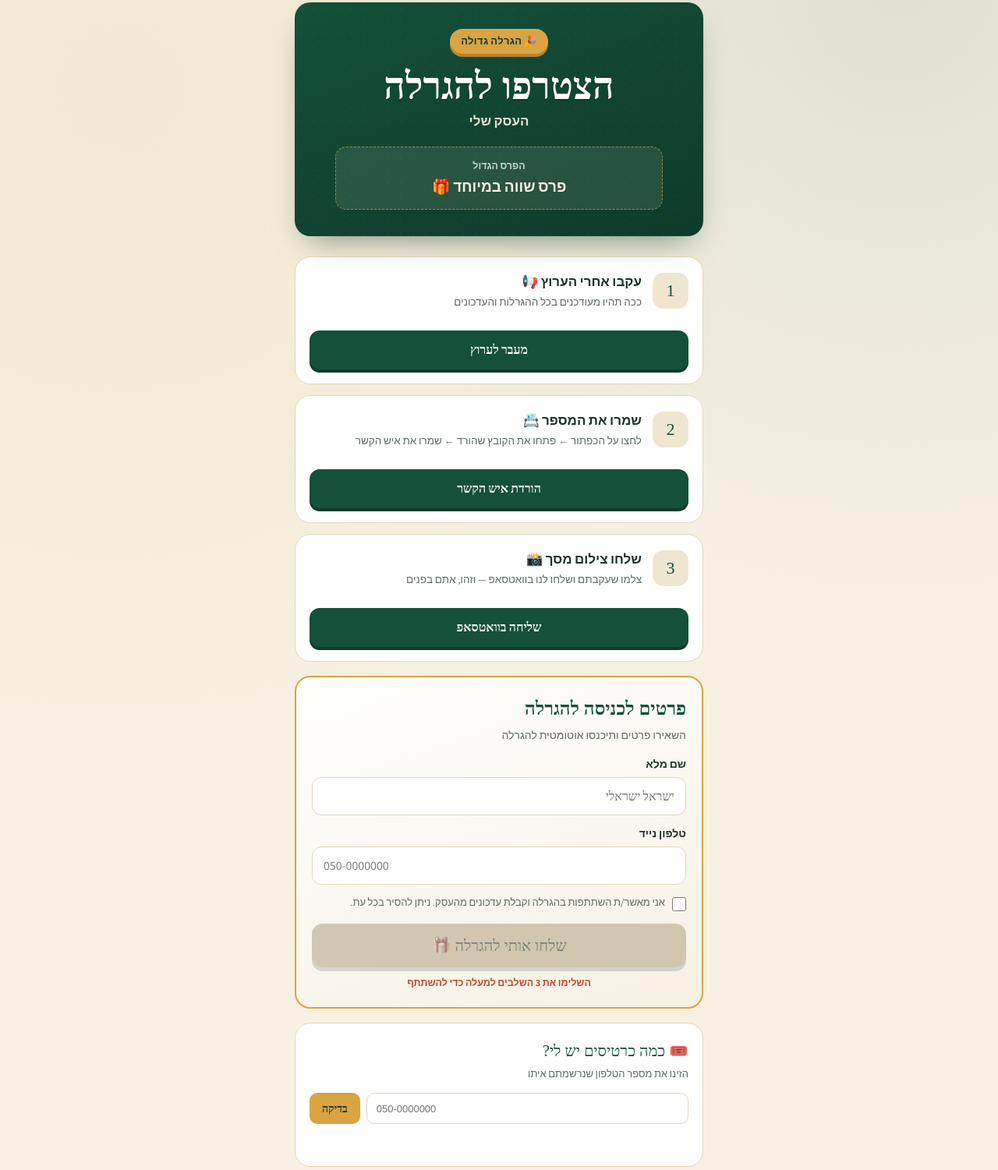
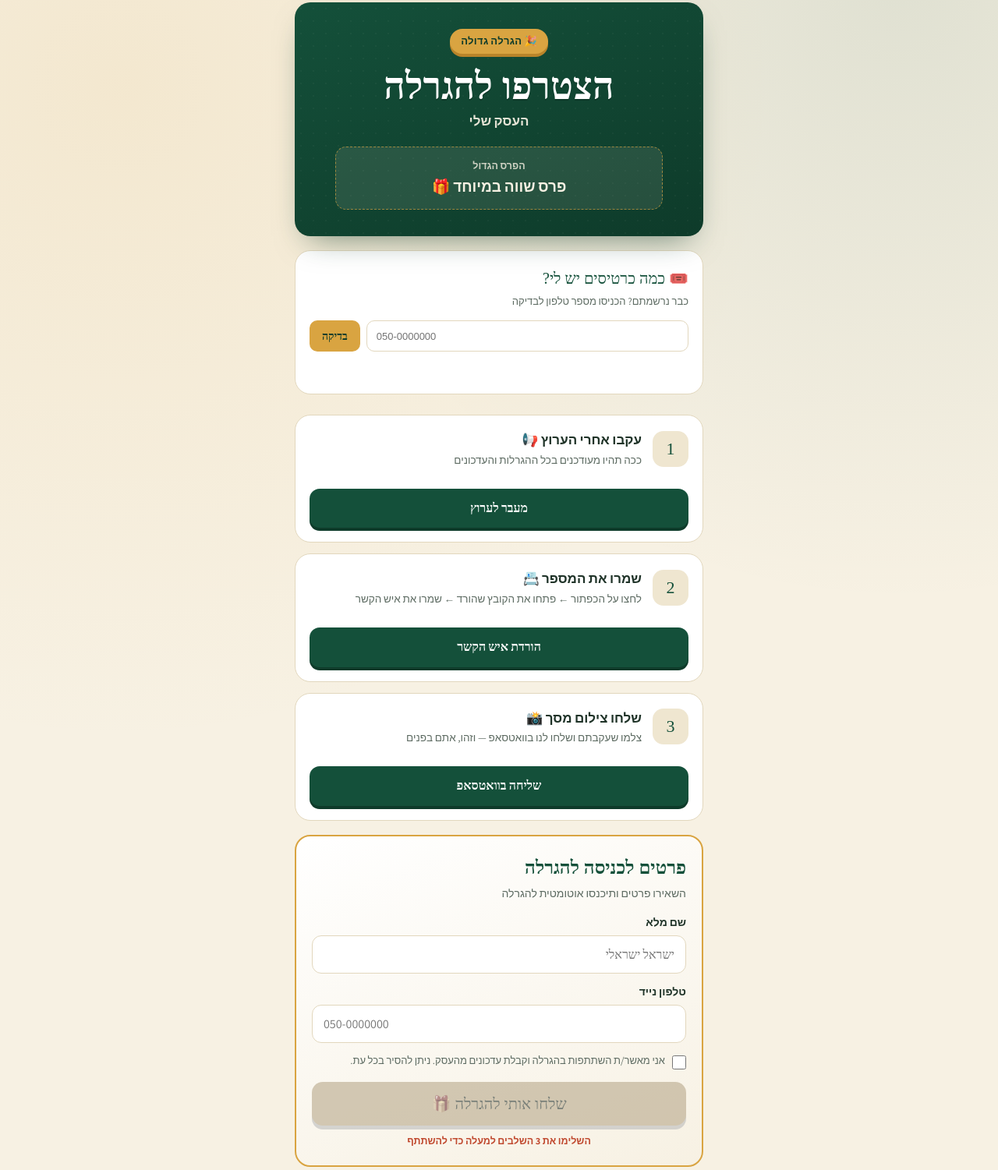
Before and after one commit to shimonc29/lottery-app, a website: page public/index.html in a window 1280 px wide. Shown: the part 19-1520 px from the top of the page at 78% size. Drawn offline with Linux system fonts and the light colour scheme; no server answers; a web font is replaced by a local one.

Commit message:
Move ticket checker above form - more visible

```diff
--- a/public/index.html
+++ b/public/index.html
@@ -237,6 +237,17 @@
       <div class="prize"><span>הפרס הגדול</span><div id="prize">פרס שווה במיוחד 🎁</div></div>
     </header>
 
+    <!-- בדיקת כרטיסים — לחברים שכבר נרשמו -->
+    <div class="check-card" id="check-card">
+      <div class="check-title">🎟️ כמה כרטיסים יש לי?</div>
+      <p class="check-sub">כבר נרשמתם? הכניסו מספר טלפון לבדיקה</p>
+      <div class="ref-link-wrap">
+        <input type="tel" id="check-phone" class="ref-link-input" placeholder="050-0000000" inputmode="numeric" style="color:var(--ink);background:#fff;border:1px solid var(--line)" />
+        <button class="copy-btn" id="check-btn">בדיקה</button>
+      </div>
+      <div id="check-result" style="margin-top:14px;min-height:20px"></div>
+    </div>
+
     <section id="flow">
       <div class="steps">
         <!-- שלב 1 -->
@@ -309,17 +320,6 @@
         <button class="share-btn" id="share-btn">📤 שתפו בסטטוס וואטסאפ</button>
       </div>
     </section>
-
-    <!-- בדיקת כרטיסים -->
-    <div class="check-card" id="check-card">
-      <div class="check-title">🎟️ כמה כרטיסים יש לי?</div>
-      <p class="check-sub">הזינו את מספר הטלפון שנרשמתם איתו</p>
-      <div class="ref-link-wrap">
-        <input type="tel" id="check-phone" class="ref-link-input" placeholder="050-0000000" inputmode="numeric" style="color:var(--ink);background:#fff;border:1px solid var(--line)" />
-        <button class="copy-btn" id="check-btn">בדיקה</button>
-      </div>
-      <div id="check-result" style="margin-top:14px;min-height:20px"></div>
-    </div>
 
     <footer>מופעל באמצעות מערכת הגרלות עצמאית · ללא חיבור לוואטסאפ</footer>
   </div>
```
